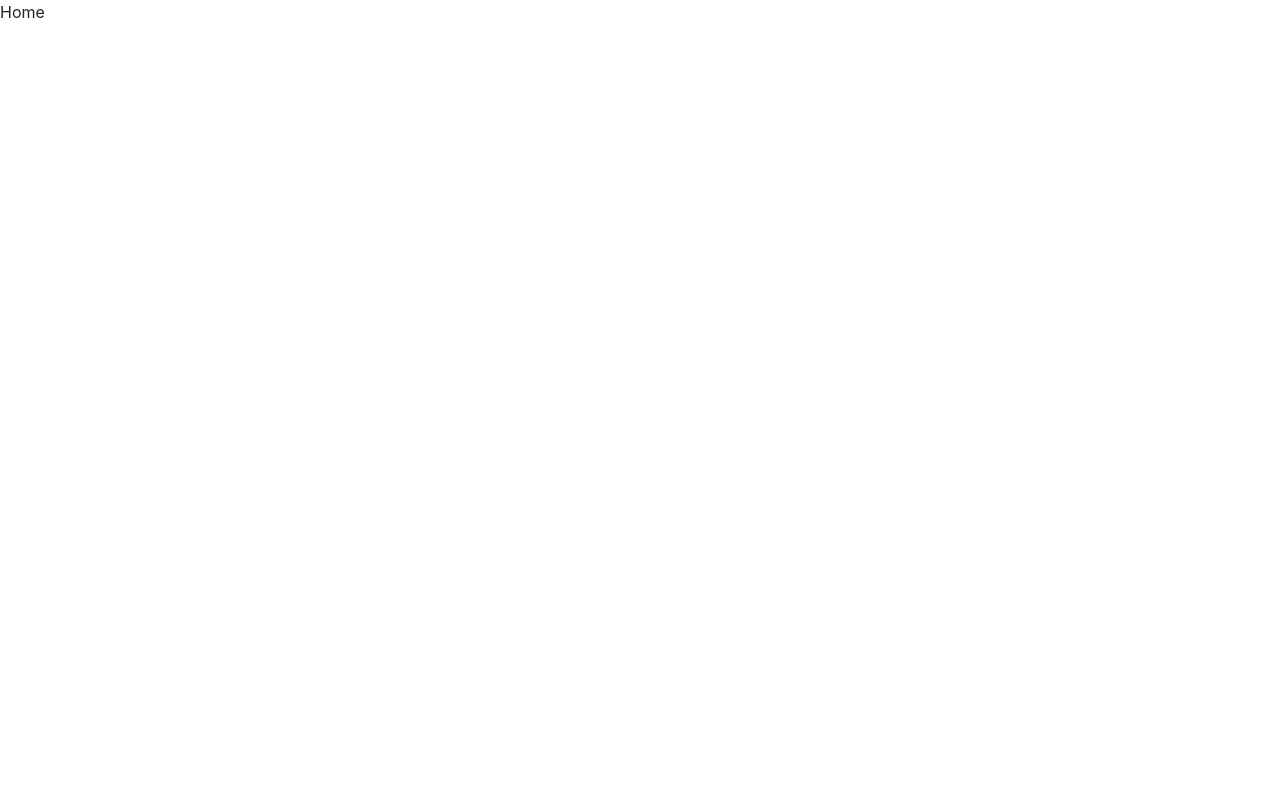
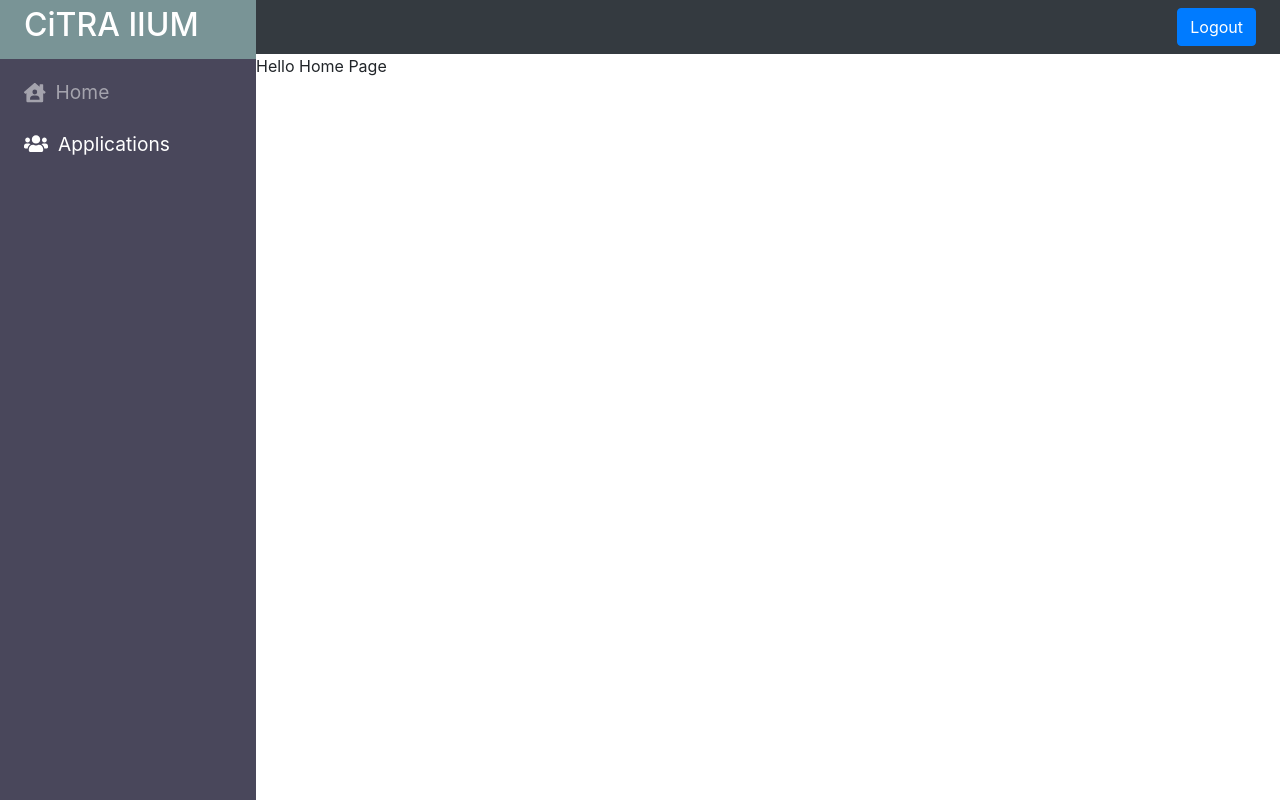
Before and after one commit to haikalazhar197/citra-membership-react, a React (Create React App) app: page /home in a window 1280 px wide. Built offline with nearby package versions, Linux system fonts and the light colour scheme.

Commit message:
Added the homepage

```diff
--- a/package.json
+++ b/package.json
@@ -3,6 +3,10 @@
   "version": "0.1.0",
   "private": true,
   "dependencies": {
+    "@fortawesome/fontawesome-svg-core": "^1.2.30",
+    "@fortawesome/free-brands-svg-icons": "^5.14.0",
+    "@fortawesome/free-solid-svg-icons": "^5.14.0",
+    "@fortawesome/react-fontawesome": "^0.1.11",
     "@testing-library/jest-dom": "^4.2.4",
     "@testing-library/react": "^9.5.0",
     "@testing-library/user-event": "^7.2.1",
--- a/src/App.css
+++ b/src/App.css
@@ -74,3 +74,8 @@
   align-items: center;
   height: 100%;
 }
+
+.nav-active {
+  background-color: rgba(73, 71, 91, 1);
+  opacity: 0.5;
+}
--- a/src/App.jsx
+++ b/src/App.jsx
@@ -15,7 +15,7 @@ function App() {
         <Route exact path="/" component={LandingPage} />
         <Route exact path="/login" component={Login} />
         <Route exact path="/registration" component={Registration} />
-        <Route exact path="/home" component={Home} />
+        <Route path="/home" component={Home} />
       </Router>
     </div>
   );
--- a/src/components/NavBar.jsx
+++ b/src/components/NavBar.jsx
@@ -28,7 +28,6 @@ const NavBar = ({ headerType = "landing" }) => {
     return (
       <div>
         <Navbar bg="dark" expand="lg" variant="dark">
-          <Navbar.Brand>CiTRA IIUM Membership</Navbar.Brand>
           <Navbar.Toggle aria-controls="basic-navbar-nav" />
           <Navbar.Collapse id="basic-navbar-nav">
             <Button className="mr-sm-2 ml-auto">Logout</Button>
--- /dev/null
+++ b/src/components/SideBar.jsx
@@ -0,0 +1,71 @@
+import React from "react";
+
+import { Nav } from "react-bootstrap";
+
+import { useRouteMatch, NavLink } from "react-router-dom";
+
+import { FontAwesomeIcon } from "@fortawesome/react-fontawesome";
+import {
+  faHouseUser,
+  faUser,
+  faUsers,
+  faBars,
+  faArrowLeft,
+} from "@fortawesome/free-solid-svg-icons";
+
+//SideBar Styles
+const sideBarStyle = {
+  width: "20vw",
+  height: "100vh",
+  position: "absolute",
+  left: "0px",
+  top: "0px",
+  backgroundColor: "#49475B",
+  color: "#ffffff",
+};
+
+const sideContentStyle = {
+  width: "calc(100vw - 20vw)",
+  marginLeft: "auto",
+};
+
+const sideBarTitleStyle = {
+  padding: "0.4rem 1.5rem 0.4rem 1.5rem",
+  backgroundColor: "#799496",
+  marginBottom: "0.5rem",
+};
+
+const navItemStyle = {
+  display: "block",
+  padding: "0.7rem 1.5rem 0.7rem 1.5rem",
+  textDecoration: "none",
+  fontSize: "1.2rem",
+  color: "#ffffff",
+};
+
+const NavItem = ({ page, children, fontIcon = faHouseUser }) => {
+  return (
+    <NavLink style={navItemStyle} to={page} activeClassName="nav-active">
+      <FontAwesomeIcon icon={fontIcon} />
+      <span style={{ marginLeft: "10px" }}>{children}</span>
+    </NavLink>
+  );
+};
+
+export const SideBar = () => {
+  return (
+    <div style={sideBarStyle}>
+      <div style={sideBarTitleStyle}>
+        <h2>CiTRA IIUM</h2>
+      </div>
+      <NavItem page="/home">Home</NavItem>
+      <NavItem page="/home/application" fontIcon={faUsers}>
+        Applications
+      </NavItem>
+    </div>
+  );
+};
+
+export const SideContent = ({ children }) => {
+  return <div style={sideContentStyle}>{children}</div>;
+};
--- a/src/pages/Home.jsx
+++ b/src/pages/Home.jsx
@@ -1,9 +1,201 @@
-import React from "react";
+import React, { useEffect, useState } from "react";
+
+import { SideBar, SideContent } from "../components/SideBar";
+import NavBar from "../components/NavBar";
+
+import { useRouteMatch, Switch, Route, useHistory } from "react-router-dom";
+
+import {
+  Card,
+  Col,
+  Row,
+  ListGroup,
+  Modal,
+  Button,
+  Form,
+} from "react-bootstrap";
+
+const HomePage = () => {
+  return (
+    <div>
+      <div>Hello Home Page</div>
+    </div>
+  );
+};
+
+const ApplicationPage = () => {
+  return (
+    <div className="p-5">
+      <Card>
+        <Card.Header>Applicants</Card.Header>
+        <Card.Body>
+          <ListGroup>
+            <ListGroup.Item>
+              <Row>
+                <Col sm="7">
+                  <Card.Text>Name</Card.Text>
+                </Col>
+                <Col>
+                  <Card.Text>Matric No</Card.Text>
+                </Col>
+                <Col>
+                  <Card.Text>Club</Card.Text>
+                </Col>
+              </Row>
+            </ListGroup.Item>
+            <Applicants />
+          </ListGroup>
+        </Card.Body>
+      </Card>
+    </div>
+  );
+};
+
+const Applicants = () => {
+  const [showModal, setShowModal] = useState(false);
+
+  return (
+    <>
+      <Modal
+        show={showModal}
+        onHide={() => setShowModal(false)}
+        backdrop="static"
+        keyboard={false}
+        size="lg"
+      >
+        <Modal.Header closeButton>
+          <Modal.Title>Applicant</Modal.Title>
+        </Modal.Header>
+        <Modal.Body>
+          <ListGroup as="ul">
+            <ListGroup.Item as="li">
+              <Form>
+                <Form.Group controlId="name">
+                  <Form.Label>Full Name</Form.Label>
+                  <Form.Control
+                    type="text"
+                    value={"detail.name"}
+                    placeholder="Enter full Name"
+                    readOnly
+                  />
+                </Form.Group>
+
+                <Form.Group controlId="matricNo">
+                  <Form.Label>Matric Number</Form.Label>
+                  <Form.Control
+                    type="number"
+                    placeholder="Enter matric Number"
+                    value={"detail.matricNo"}
+                    readOnly
+                  />
+                </Form.Group>
+
+                <Form.Group controlId="age">
+                  <Form.Label>Age</Form.Label>
+                  <Form.Control
+                    type="number"
+                    placeholder="Enter age"
+                    value={"detail.age"}
+                    readOnly
+                  />
+                </Form.Group>
+
+                <Form.Group controlId="kulliyah">
+                  <Form.Label>Kulliyah</Form.Label>
+                  <Form.Control
+                    type="text"
+                    placeholder="Enter Kulliyah"
+                    value={"detail.kulliyah"}
+                    readOnly
+                  />
+                </Form.Group>
+
+                <Form.Group controlId="course">
+                  <Form.Label>Course</Form.Label>
+                  <Form.Control
+                    type="text"
+                    placeholder="Enter Course"
+                    value={"detail.course"}
+                    readOnly
+                  />
+                </Form.Group>
+
+                <Form.Group controlId="club">
+                  <Form.Label>Club</Form.Label>
+                  <Form.Control type="text" value={"detail.club"} readOnly />
+                </Form.Group>
+
+                <Form.Group controlId="designation">
+                  <Form.Label>Instrument</Form.Label>
+                  <Form.Control
+                    type="text"
+                    placeholder="Instrument"
+                    value={"detail.designation"}
+                    readOnly
+                  />
+                </Form.Group>
+
+                <Form.Group controlId="email">
+                  <Form.Label>Email address</Form.Label>
+                  <Form.Control
+                    type="email"
+                    placeholder="Enter email"
+                    value={"something"}
+                    readOnly
+                  />
+                </Form.Group>
+              </Form>
+            </ListGroup.Item>
+          </ListGroup>
+        </Modal.Body>
+        <Modal.Footer>
+          <Button variant="secondary" onClick={() => setShowModal(false)}>
+            Accept
+          </Button>
+          <Button variant="primary">Reject</Button>
+        </Modal.Footer>
+      </Modal>
+      <ListGroup.Item action onClick={() => setShowModal(!showModal)}>
+        <Row>
+          <Col sm="7">
+            <Card.Text>Name</Card.Text>
+          </Col>
+          <Col>
+            <Card.Text>Matric No</Card.Text>
+          </Col>
+          <Col>
+            <Card.Text>Club</Card.Text>
+          </Col>
+        </Row>
+      </ListGroup.Item>
+    </>
+  );
+};
 
 const Home = () => {
+  const { path, url } = useRouteMatch();
+
+  useEffect(() => {
+    console.log(path, url);
+    return () => {
+      console.trace("Im out");
+    };
+  }, []);
+
   return (
     <div>
-      <div>Home</div>
+      <SideBar />
+      <SideContent>
+        <NavBar headerType="loggedin" />
+        <Switch>
+          <Route exact path={path} component={HomePage} />
+          <Route
+            exact
+            path={`${path}/application`}
+            component={ApplicationPage}
+          />
+        </Switch>
+      </SideContent>
     </div>
   );
 };
```
Also changed, not shown: 1 other file (tests, documents, lock files or other folders).
